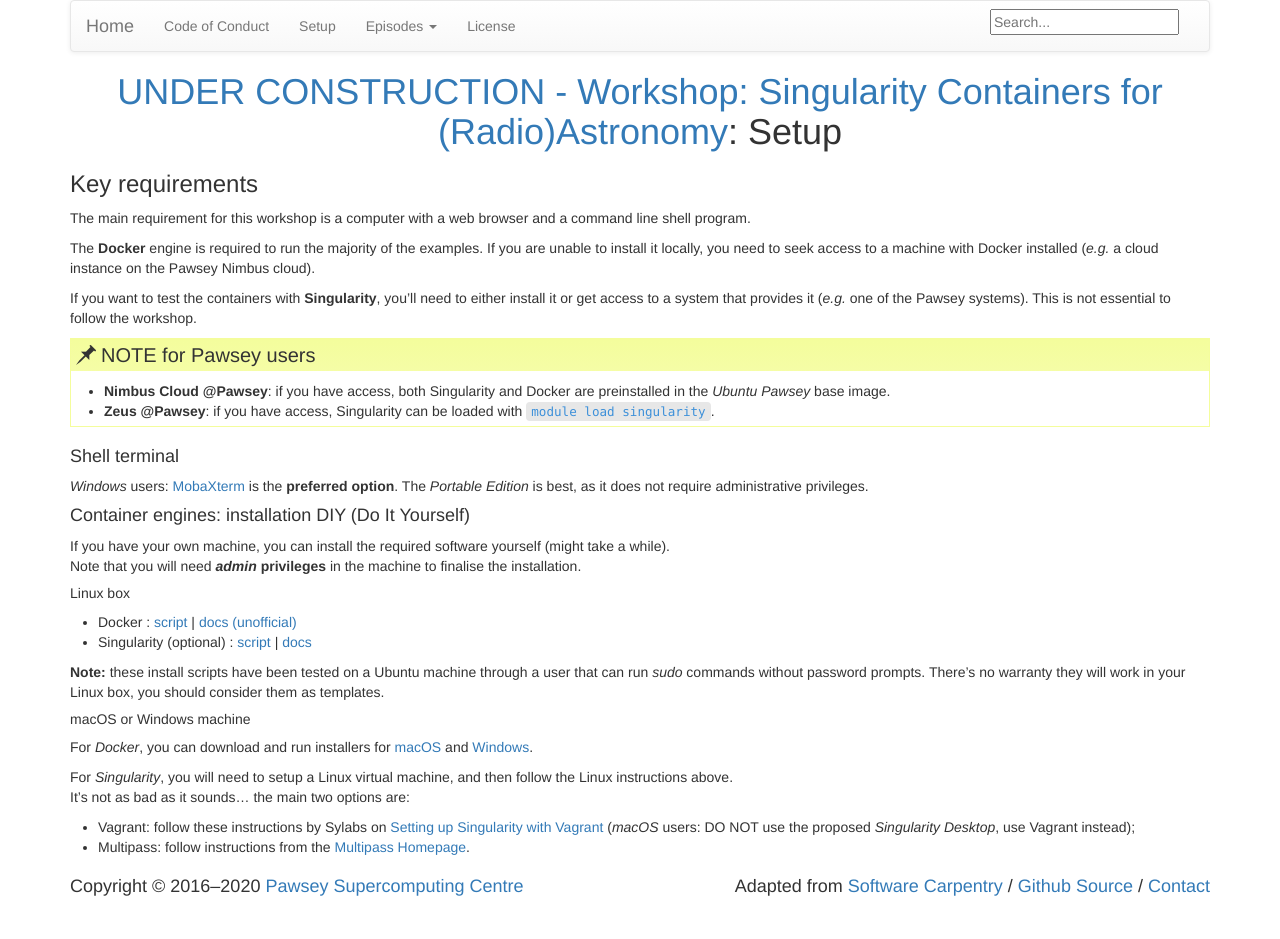
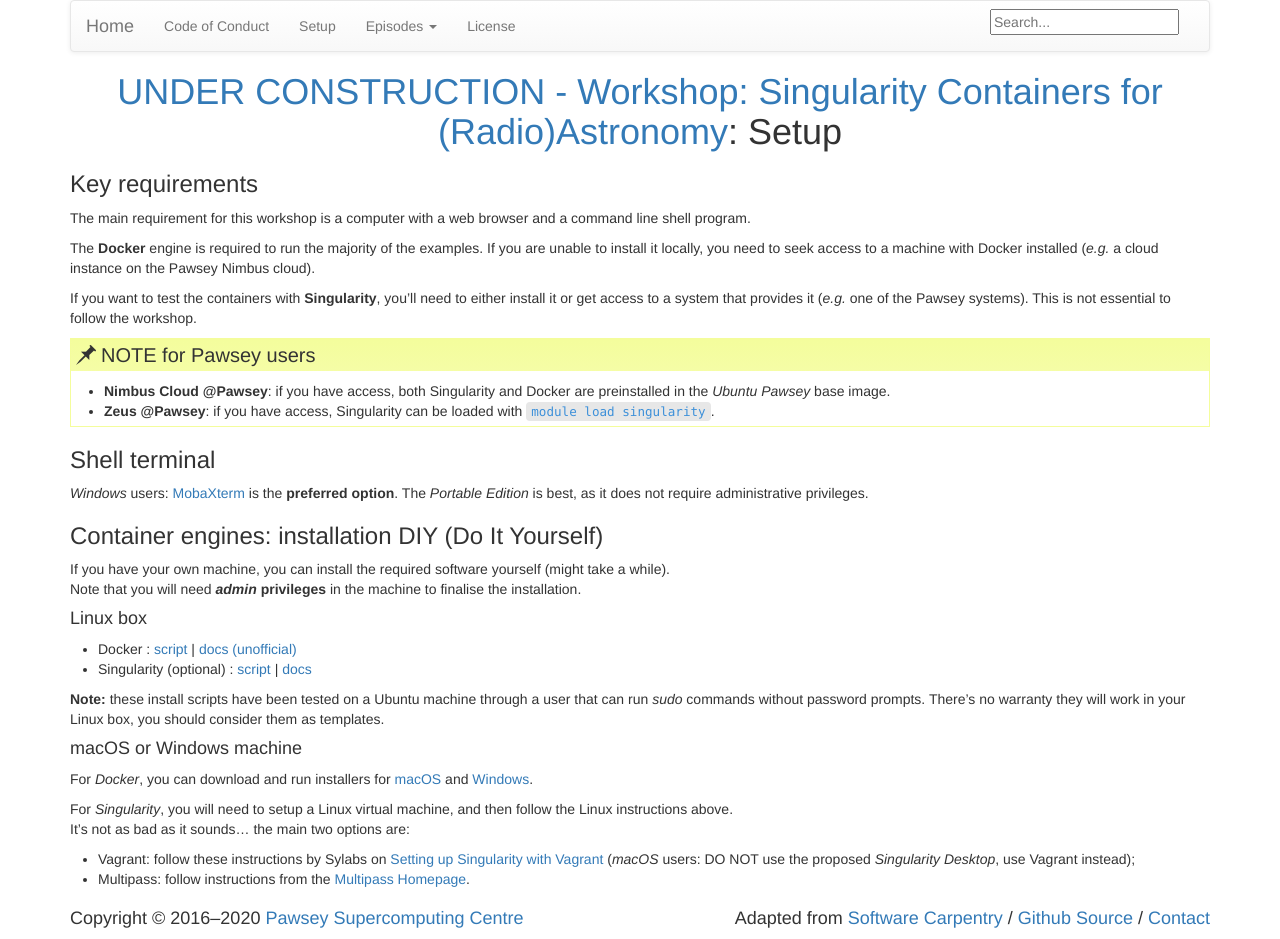
Before and after one commit to PawseySC/containers-astro-python-workshop, a Jekyll site: the page built from setup.md, in a window 1280 px wide. Built offline with Jekyll 4.4.1, drawn with Linux system fonts in a browser that asks for light colours; before the commit the page ends 907 px from its top, so only the background shows below that.

```diff
--- a/setup.md
+++ b/setup.md
@@ -23,25 +23,25 @@ If you want to test the containers with **Singularity**, you'll need to either i
 {: .callout}
 
 
-#### Shell terminal
+### Shell terminal
 
 *Windows* users: [MobaXterm](https://mobaxterm.mobatek.net/download-home-edition.html) is the **preferred option**.  The *Portable Edition* is best, as it does not require administrative privileges.
 <!--Other acceptable options would be [Visual Studio Code](https://code.visualstudio.com/) or PuTTY, but you will also need to install [Cygwin/X](https://x.cygwin.com) to run the example on X11 applications.  -->
 
 
-#### Container engines: installation DIY (Do It Yourself)
+### Container engines: installation DIY (Do It Yourself)
 
 If you have your own machine, you can install the required software yourself (might take a while).
 Note that you will need ***admin* privileges** in the machine to finalise the installation.
 
-##### Linux box
+#### Linux box
 
 - Docker : [script]({{ page.root }}/files/install-docker.sh) \| [docs (unofficial)](https://www.itzgeek.com/how-tos/linux/ubuntu-how-tos/how-to-install-docker-on-ubuntu-18-04-lts-bionic-beaver.html)
 - Singularity (optional) : [script]({{ page.root }}/files/install-singularity.sh) \| [docs](https://sylabs.io/guides/3.5/user-guide/quick_start.html)
 
 **Note:** these install scripts have been tested on a Ubuntu machine through a user that can run *sudo* commands without password prompts. There's no warranty they will work in your Linux box, you should consider them as templates.
 
-##### macOS or Windows machine
+#### macOS or Windows machine
 
 For *Docker*, you can download and run installers for [macOS](https://hub.docker.com/editions/community/docker-ce-desktop-mac/) and [Windows](https://hub.docker.com/editions/community/docker-ce-desktop-windows/).
 
```
